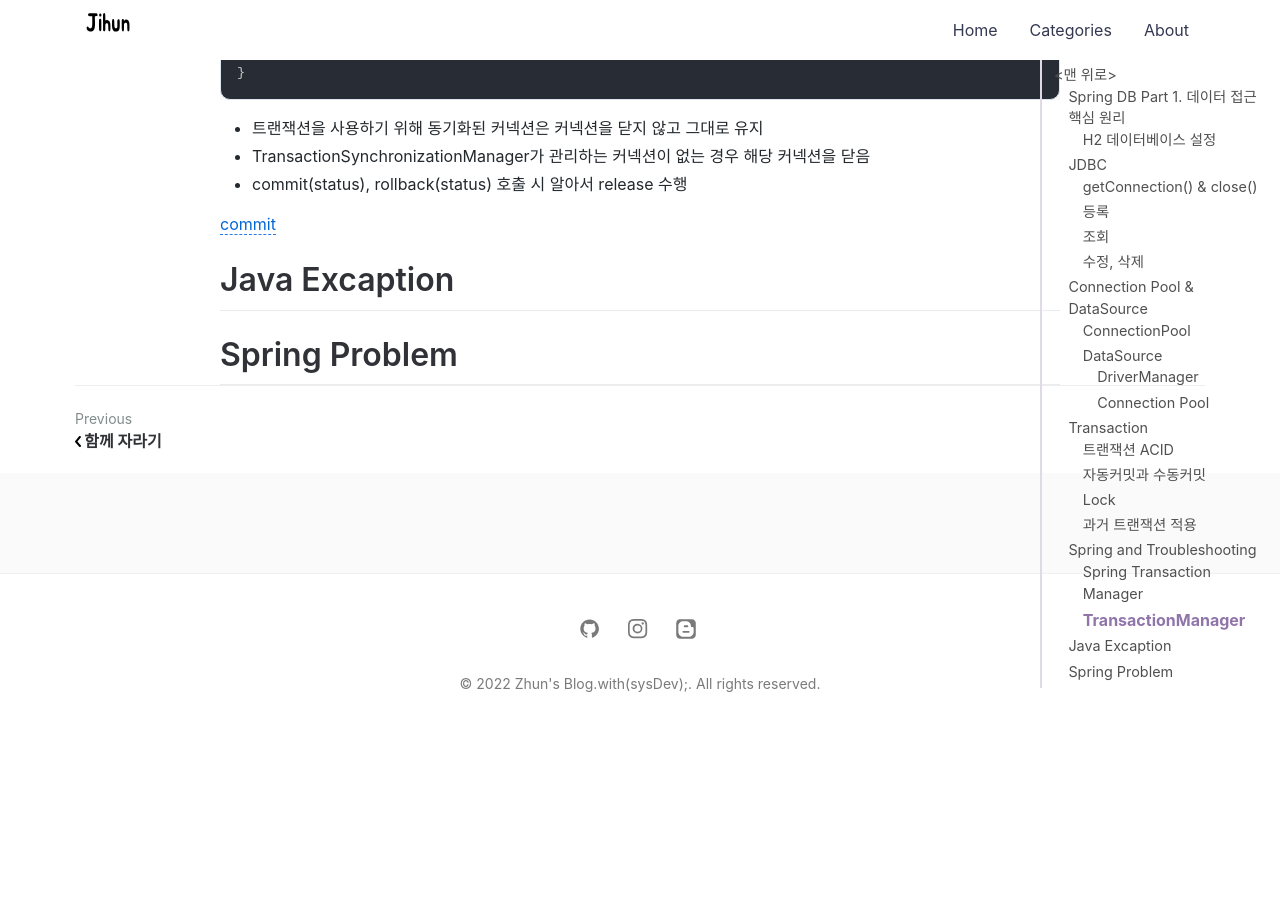
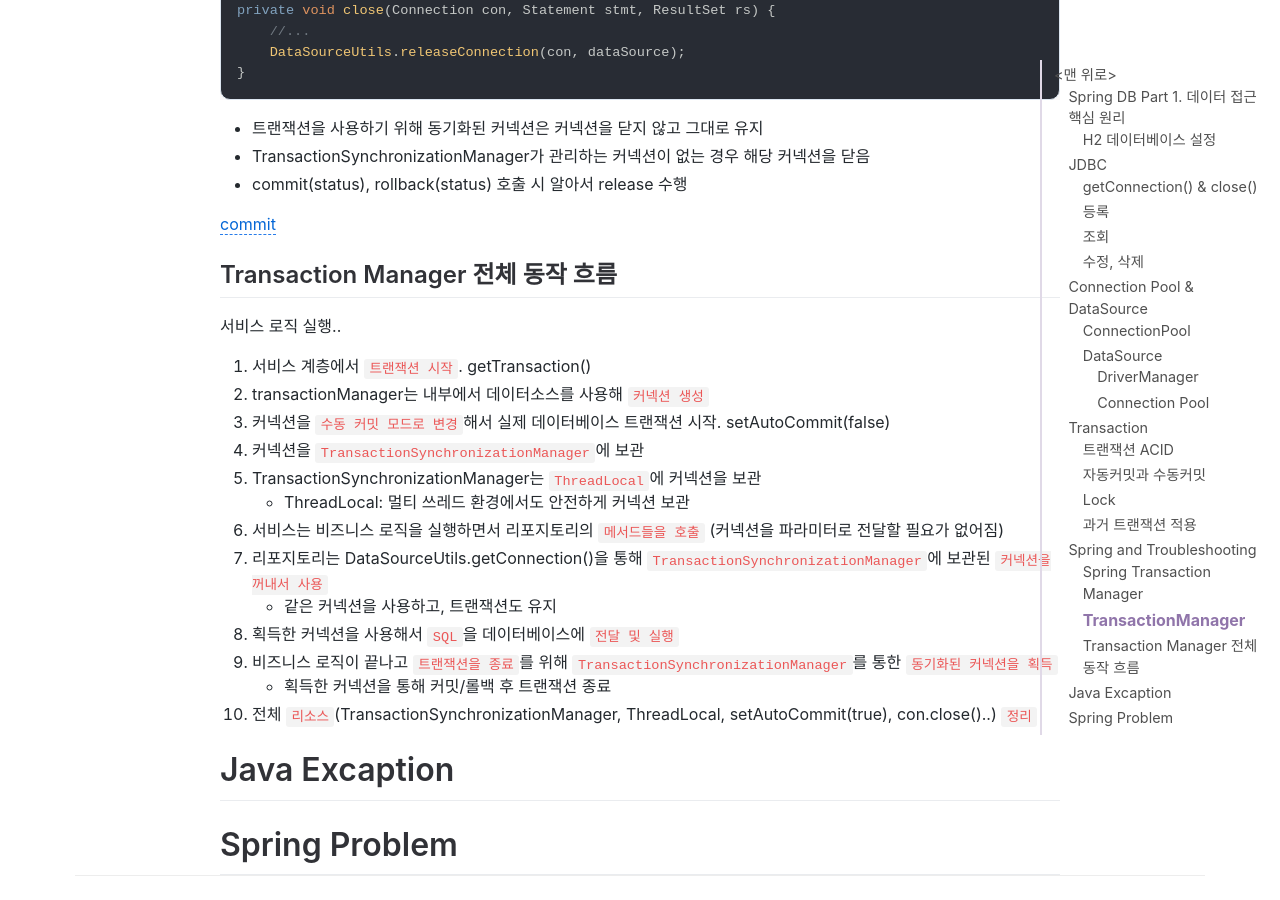
Before and after one commit to jihunparkme/jihunparkme.github.io, a Jekyll site: the page built from _posts/2022-08-08-Spring-DB-Part1.md, in a window 1280 px wide and 900 px high, scrolled down 12044 px. Built offline with Jekyll 4.4.1, drawn with Linux system fonts in a browser that asks for light colours; nearby versions of some CDN libraries; comment, search, counter and statistics services are not loaded; before the commit the page ends 12783 px from its top, so only the background shows below that; some of the changed text lies outside the part shown.

Commit message:
[Spring & Transaction] TransactionManager 전체 동작 흐름

```diff
--- a/_posts/2022-08-08-Spring-DB-Part1.md
+++ b/_posts/2022-08-08-Spring-DB-Part1.md
@@ -522,6 +522,25 @@ private void close(Connection con, Statement stmt, ResultSet rs) {
 
 [commit](https://github.com/jihunparkme/Inflearn-Spring-DB/commit/3e878dca32eaf1faecfbbf86272450d1d1174af2)
 
+## Transaction Manager 전체 동작 흐름
+
+서비스 로직 실행..
+
+1. 서비스 계층에서 `트랜잭션 시작`. getTransaction()
+2. transactionManager는 내부에서 데이터소스를 사용해 `커넥션 생성`
+3. 커넥션을 `수동 커밋 모드로 변경`해서 실제 데이터베이스 트랜잭션 시작. setAutoCommit(false)
+4. 커넥션을 `TransactionSynchronizationManager`에 보관
+5. TransactionSynchronizationManager는 `ThreadLocal`에 커넥션을 보관
+   - ThreadLocal: 멀티 쓰레드 환경에서도 안전하게 커넥션 보관
+6. 서비스는 비즈니스 로직을 실행하면서 리포지토리의 `메서드들을 호출` (커넥션을 파라미터로 전달할 필요가 없어짐)
+7. 리포지토리는 DataSourceUtils.getConnection()을 통해 `TransactionSynchronizationManager`에 보관된 `커넥션을 꺼내서 사용`
+   - 같은 커넥션을 사용하고, 트랜잭션도 유지
+8. 획득한 커넥션을 사용해서 `SQL`을 데이터베이스에 `전달 및 실행`
+9. 비즈니스 로직이 끝나고 `트랜잭션을 종료`를 위해 `TransactionSynchronizationManager`를 통한 `동기화된 커넥션을 획득`
+    - 획득한 커넥션을 통해 커밋/롤백 후 트랜잭션 종료
+10. 전체 `리소스`(TransactionSynchronizationManager, ThreadLocal, setAutoCommit(true), con.close()..) `정리`
+
+
 # Java Excaption
 
 # Spring Problem
```
